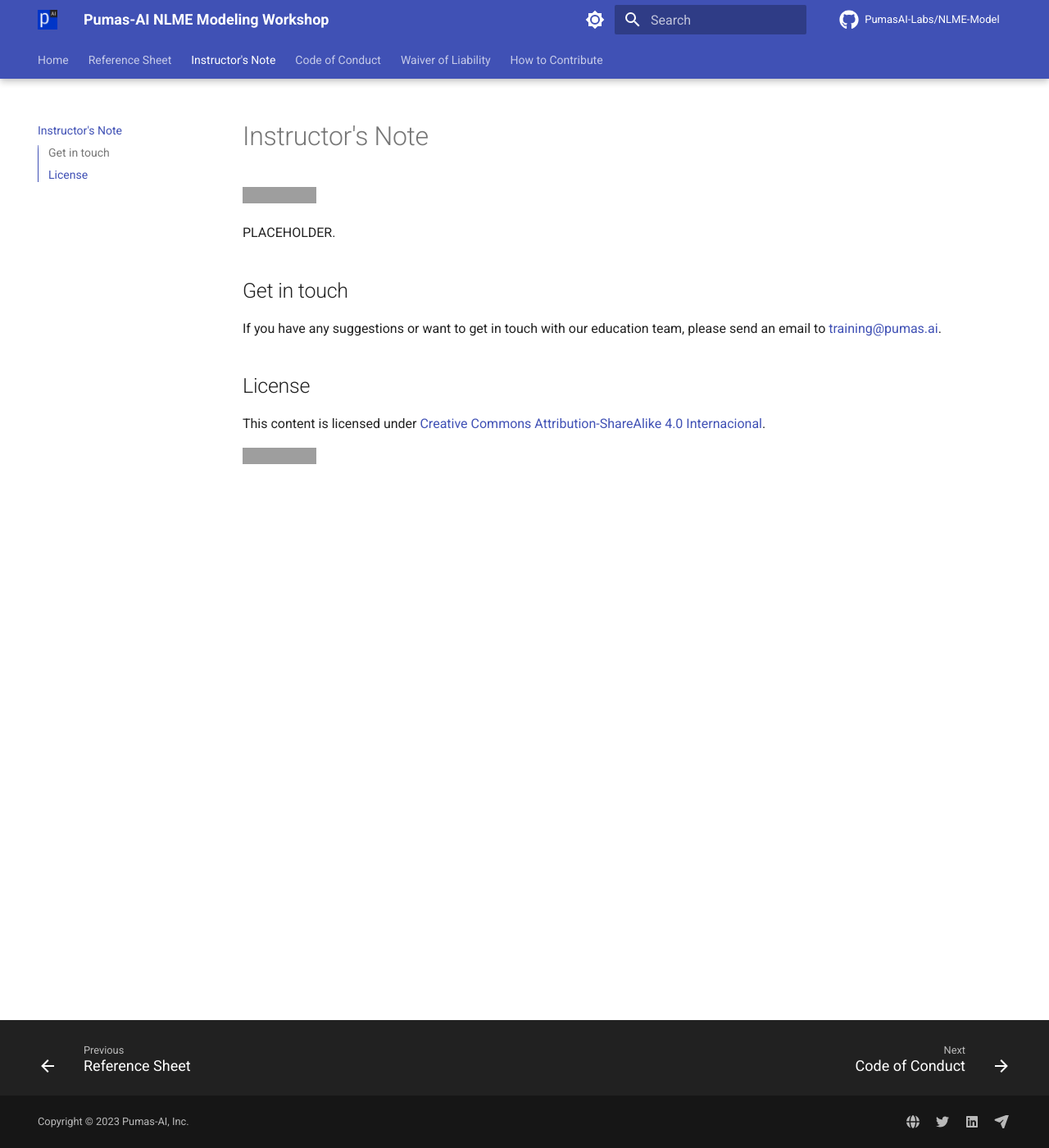
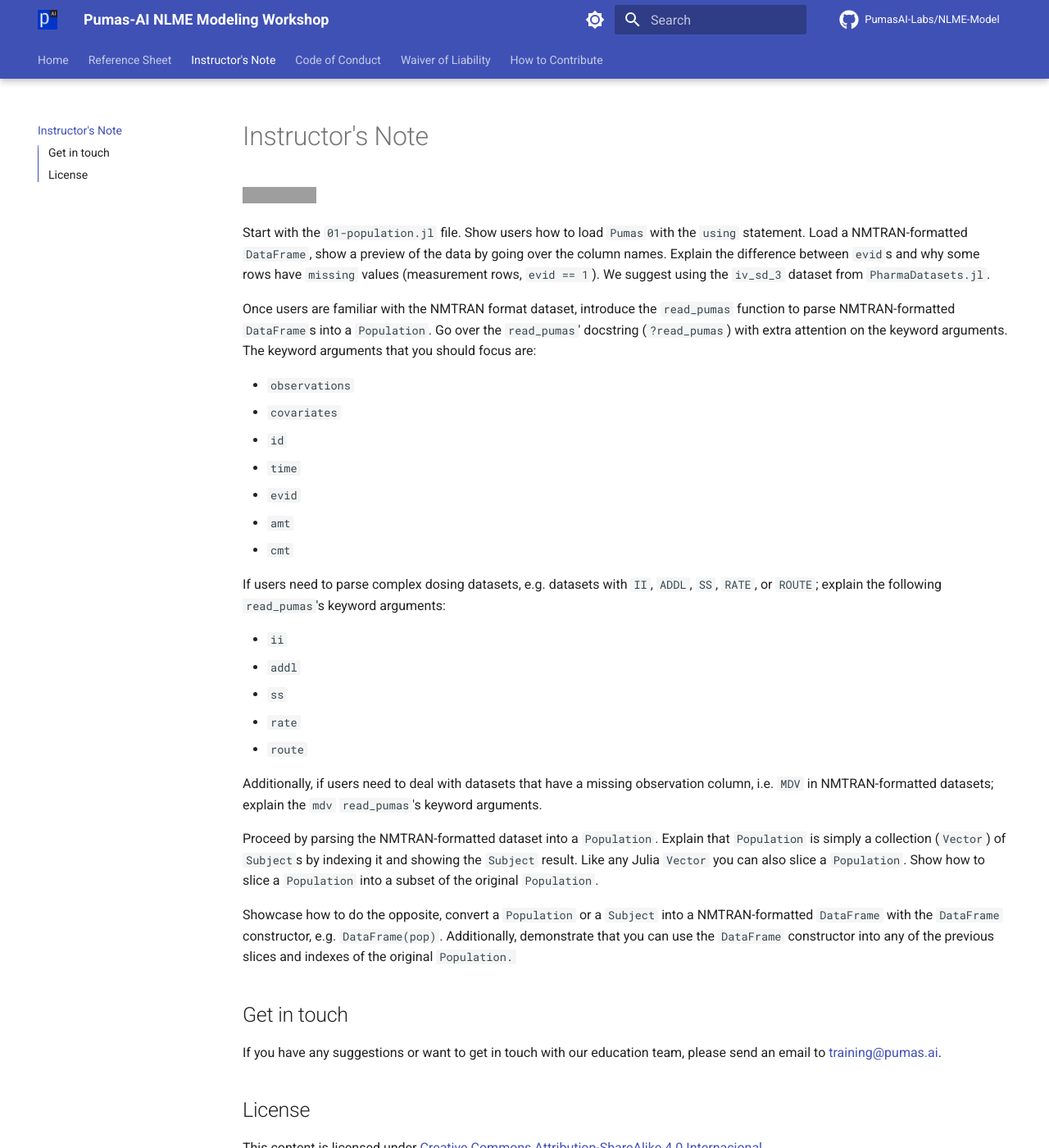
Before and after one commit to PumasAI-Labs/NLME-Model, an MkDocs documentation site: the page built from docs/instructors.md, in a window 1280 px wide and 1400 px high. Shown: the whole window at 82% size. Built offline with MkDocs 1.6.1 and Material for MkDocs 9.7.7, drawn with Linux system fonts in a browser that asks for light colours; comment, search, counter and statistics services are not loaded; grey boxes are pictures that could not be loaded.

Commit message:
feat: added the 01-population along with reference and notes

```diff
--- a/docs/instructors.md
+++ b/docs/instructors.md
@@ -4,7 +4,48 @@
 
 [![CC BY-SA 4.0](https://img.shields.io/badge/License-CC%20BY--SA%204.0-lightgrey.svg)](http://creativecommons.org/licenses/by-sa/4.0/)
 
-PLACEHOLDER.
+Start with the `01-population.jl` file.
+Show users how to load `Pumas` with the `using` statement.
+Load a NMTRAN-formatted `DataFrame`,
+show a preview of the data by going over the column names.
+Explain the difference between `evid`s and why some rows have `missing` values
+(measurement rows, `evid == 1`).
+We suggest using the `iv_sd_3` dataset from `PharmaDatasets.jl`.
+
+Once users are familiar with the NMTRAN format dataset,
+introduce the `read_pumas` function to parse NMTRAN-formatted `DataFrame`s into a `Population`.
+Go over the `read_pumas`' docstring (`?read_pumas`) with extra attention on the keyword arguments.
+The keyword arguments that you should focus are:
+
+- `observations`
+- `covariates`
+- `id`
+- `time`
+- `evid`
+- `amt`
+- `cmt`
+
+If users need to parse complex dosing datasets, e.g. datasets with `II`, `ADDL`, `SS`, `RATE`, or `ROUTE`;
+explain the following `read_pumas`'s keyword arguments:
+
+- `ii`
+- `addl`
+- `ss`
+- `rate`
+- `route`
+
+Additionally, if users need to deal with datasets that have a missing observation column,
+i.e. `MDV` in NMTRAN-formatted datasets;
+explain the `mdv` `read_pumas`'s keyword arguments.
+
+Proceed by parsing the NMTRAN-formatted dataset into a `Population`.
+Explain that `Population` is simply a collection (`Vector`) of `Subject`s by indexing it and showing the `Subject` result.
+Like any Julia `Vector` you can also slice a `Population`.
+Show how to slice a `Population` into a subset of the original `Population`.
+
+Showcase how to do the opposite, convert a `Population` or a `Subject` into a NMTRAN-formatted `DataFrame` with the `DataFrame` constructor,
+e.g. `DataFrame(pop)`.
+Additionally, demonstrate that you can use the `DataFrame` constructor into any of the previous slices and indexes of the original `Population.`
 
 ## Get in touch
 
```
Also changed, not shown: docs/reference.md (+33 -8 lines), 2 other files.
